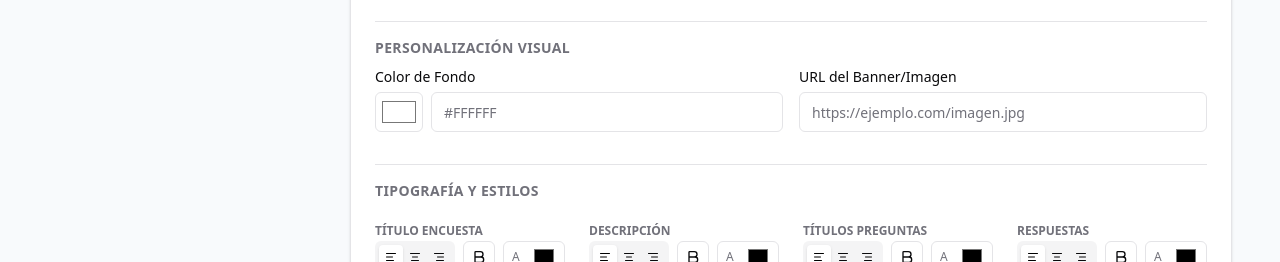
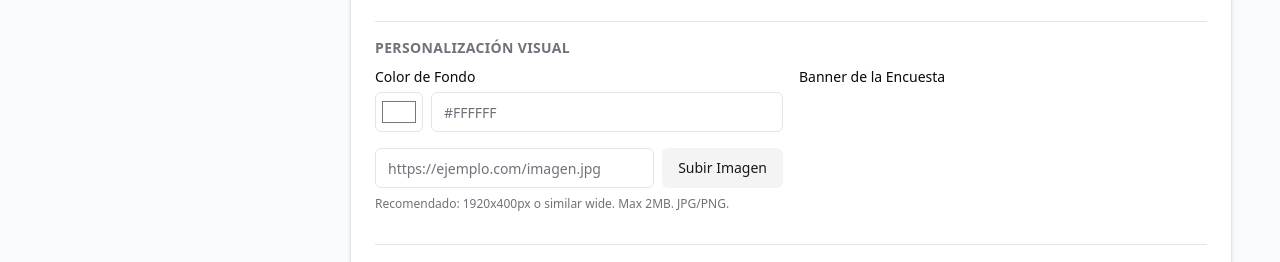
Before and after one commit to sdaza31/encuestas-app, a Next.js app: page /admin/builder in a window 1280 px wide. Shown: the part 508-770 px from the top of the page. Built offline with nearby package versions, Linux system fonts and the light colour scheme; no server answers; the database is empty; sample sign-in values are in the browser's storage.

Commit message:
Allow banner image upload and enable Firebase Storage

```diff
--- a/src/components/builder/SurveyBuilder.tsx
+++ b/src/components/builder/SurveyBuilder.tsx
@@ -9,7 +9,7 @@ import { Input } from "@/components/ui/input"
 import { Label } from "@/components/ui/label"
 import { Plus, Eye, Save } from "lucide-react"
 
-import { createSurvey, updateSurvey } from "@/lib/services"
+import { createSurvey, updateSurvey, uploadImage } from "@/lib/services"
 import { SurveyViewer } from "@/components/SurveyViewer"
 import { SurveyList } from "@/components/admin/SurveyList"
 
@@ -275,8 +275,9 @@ export function SurveyBuilder() {
                                         />
                                     </div>
                                 </div>
-                                <div className="grid gap-2">
-                                    <Label htmlFor="banner-url">URL del Banner/Imagen</Label>
+                                <Label htmlFor="banner-url">Banner de la Encuesta</Label>
+                                <div className="space-y-2">
+                                    <div className="flex gap-2">
                                         <Input
                                             id="banner-url"
                                             placeholder="https://ejemplo.com/imagen.jpg"
@@ -285,10 +286,63 @@ export function SurveyBuilder() {
                                                 ...survey,
                                                 theme: {
                                                     backgroundColor: survey.theme?.backgroundColor || "#ffffff",
-                                                bannerUrl: e.target.value
+                                                    bannerUrl: e.target.value,
+                                                    titleStyle: survey.theme?.titleStyle,
+                                                    descriptionStyle: survey.theme?.descriptionStyle,
+                                                    questionTitleStyle: survey.theme?.questionTitleStyle,
+                                                    answerStyle: survey.theme?.answerStyle
                                                 }
                                             })}
+                                            className="flex-1"
                                         />
+                                        <div className="relative">
+                                            <input
+                                                type="file"
+                                                id="banner-upload"
+                                                accept="image/*"
+                                                className="hidden"
+                                                onChange={async (e) => {
+                                                    const file = e.target.files?.[0];
+                                                    if (!file) return;
+
+                                                    // Basic validation
+                                                    if (file.size > 5 * 1024 * 1024) { // 5MB limit
+                                                        alert("El archivo es demasiado grande (max 5MB)");
+                                                        return;
+                                                    }
+
+                                                    try {
+                                                        setIsSaving(true); // Reuse saving state for loading UI
+                                                        const url = await uploadImage(file);
+                                                        setSurvey(prev => ({
+                                                            ...prev,
+                                                            theme: {
+                                                                ...prev.theme,
+                                                                backgroundColor: prev.theme?.backgroundColor || "#ffffff",
+                                                                bannerUrl: url
+                                                            }
+                                                        }));
+                                                    } catch (error) {
+                                                        console.error(error);
+                                                        alert("Error al subir la imagen");
+                                                    } finally {
+                                                        setIsSaving(false);
+                                                    }
+                                                }}
+                                            />
+                                            <Button
+                                                variant="secondary"
+                                                onClick={() => document.getElementById('banner-upload')?.click()}
+                                                disabled={isSaving}
+                                                type="button"
+                                            >
+                                                {isSaving ? "Subiendo..." : "Subir Imagen"}
+                                            </Button>
+                                        </div>
+                                    </div>
+                                    <p className="text-xs text-muted-foreground">
+                                        Recomendado: 1920x400px o similar wide. Max 2MB. JPG/PNG.
+                                    </p>
                                 </div>
                             </div>
                         </div>
--- a/src/lib/firebase.ts
+++ b/src/lib/firebase.ts
@@ -1,6 +1,7 @@
 import { initializeApp, getApps, getApp } from "firebase/app";
 import { getAuth } from "firebase/auth";
 import { getFirestore } from "firebase/firestore";
+import { getStorage } from "firebase/storage";
 
 const firebaseConfig = {
     apiKey: "AIzaSyCft40qhjvAjy5zosiNDr_RidPo0VQPh5M",
@@ -16,5 +17,6 @@ const firebaseConfig = {
 const app = !getApps().length ? initializeApp(firebaseConfig) : getApp();
 const auth = getAuth(app);
 const db = getFirestore(app);
+const storage = getStorage(app);
 
-export { auth, db };
+export { auth, db, storage };
--- a/src/lib/services.ts
+++ b/src/lib/services.ts
@@ -127,3 +127,18 @@ export const getSurveyResponses = async (surveyId: string) => {
         throw e;
     }
 };
+
+import { storage } from "./firebase";
+import { ref, uploadBytes, getDownloadURL } from "firebase/storage";
+
+export const uploadImage = async (file: File): Promise<string> => {
+    try {
+        const storageRef = ref(storage, `banners/${Date.now()}_${file.name}`);
+        const snapshot = await uploadBytes(storageRef, file);
+        const downloadURL = await getDownloadURL(snapshot.ref);
+        return downloadURL;
+    } catch (e) {
+        console.error("Error uploading image: ", e);
+        throw e;
+    }
+};
```
Lines whose indentation alone changed are shown as unchanged.
